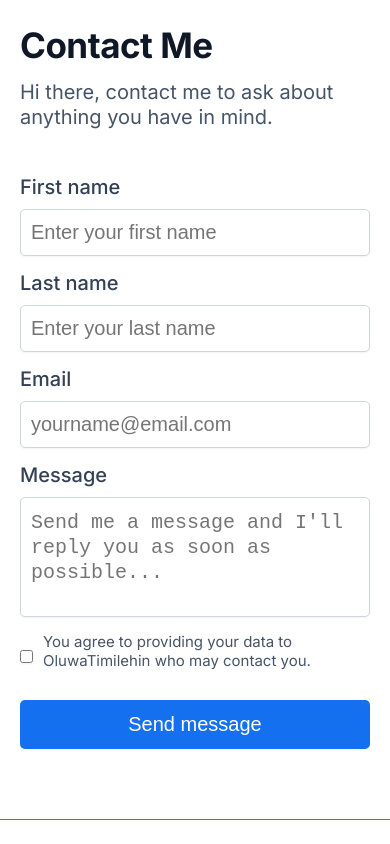
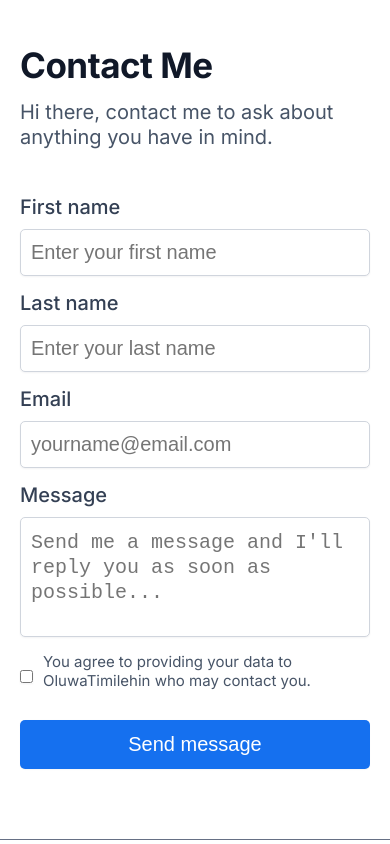
Before and after one commit to Timi-cell/linktree, a React (Create React App) app: page /contact in a window 390 px wide. Shown: the top 844 px of the page. Built offline with nearby package versions, Linux system fonts and the light colour scheme.

Commit message:
refactor:edited styles on mobile view

```diff
--- a/src/App.css
+++ b/src/App.css
@@ -385,7 +385,7 @@ body {
   /* mobile contact section */
   .contact {
     padding: 0 2rem;
-    margin-top: 3rem;
+    margin-top: 5rem;
   }
   .contact .contact--heading h1 {
     font-size: 3.5rem;
--- a/src/components/Contact.jsx
+++ b/src/components/Contact.jsx
@@ -1,7 +1,7 @@
 import React from "react";
 import Footer from "./Footer";
 
-const Contact = () => {
+const Contact = ({ name }) => {
   return (
     <>
       <div className="contact flex-column">
@@ -50,8 +50,7 @@ const Contact = () => {
           <div className="check">
             <input type="checkbox" />
             <p>
-              You agree to providing your data to OluwaTimilehin who may contact
-              you.
+              You agree to providing your data to {name} who may contact you.
             </p>
           </div>
           <button type="submit" id="btn__submit">
--- a/src/index.js
+++ b/src/index.js
@@ -5,11 +5,12 @@ import App from "./App";
 import "./App.css";
 import Contact from "./components/Contact";
 const root = ReactDOM.createRoot(document.getElementById("root"));
+const user_name = "OluwaTimilehin";
 root.render(
   <BrowserRouter>
     <Routes>
       <Route path="/" element={<App />} />
-      <Route path="/contact" element={<Contact />} />
+      <Route path="/contact" element={<Contact name={user_name} />} />
     </Routes>
   </BrowserRouter>
 );
```
